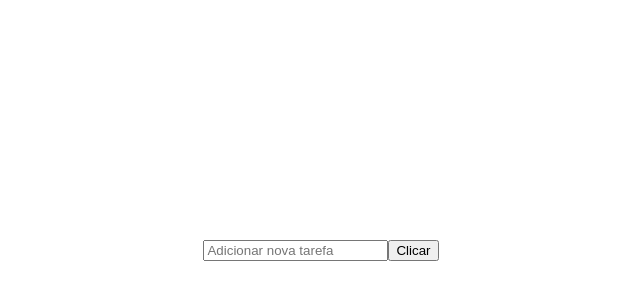
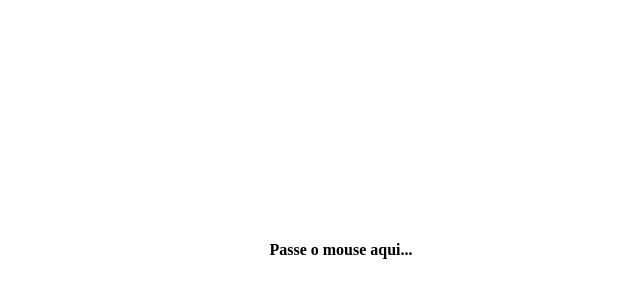
Before and after one commit to FabioMTeixeira/Cubos-Academy, a React (Create React App) app in the folder Modulo3/Aula4/events-react/: page / in a window 1280 px wide. Shown: the part 158-458 px from the top of the page, without its empty margins (299-939 px from the left). Built offline with nearby package versions, Linux system fonts and the light colour scheme.

Commit message:
chore: onMouse event

```diff
--- /dev/null
+++ b/Modulo3/Aula4/events-react/src/App4.js
@@ -0,0 +1,28 @@
+import './App.css';
+
+export default function App4() {
+
+  function handleMouseOver() {
+    const h1 = document.querySelector('h1');
+
+    h1.innerText = 'Você passou o mouse';
+  }
+
+  function handleMouseLeave() {
+    const h1 = document.querySelector('h1');
+
+    h1.innerText = '';
+  }
+
+  return (
+    <div className="App">
+      <strong
+        onMouseOver={() => handleMouseOver()}
+        onMouseLeave={() => handleMouseLeave()}
+      >
+        Passe o mouse aqui...
+      </strong>
+      <h1></h1>
+    </div>
+  );
+}
--- a/Modulo3/Aula4/events-react/src/index.js
+++ b/Modulo3/Aula4/events-react/src/index.js
@@ -4,11 +4,12 @@ import './index.css';
 import App from './App';
 import App2 from './App2';
 import App3 from './App3';
+import App4 from './App4';
 
 const root = ReactDOM.createRoot(document.getElementById('root'));
 root.render(
   <React.StrictMode>
     {/* <App /> */}
-    <App3 />
+    <App4 />
   </React.StrictMode>
 );
```
